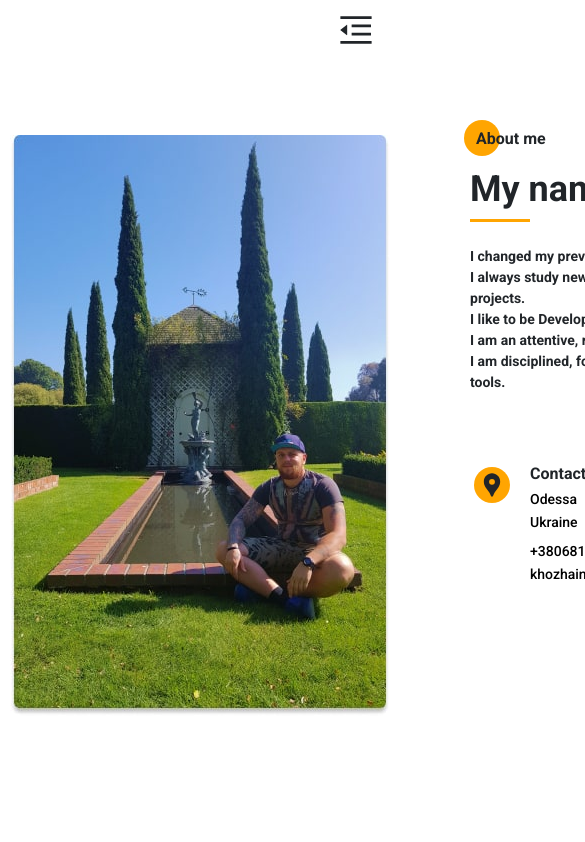
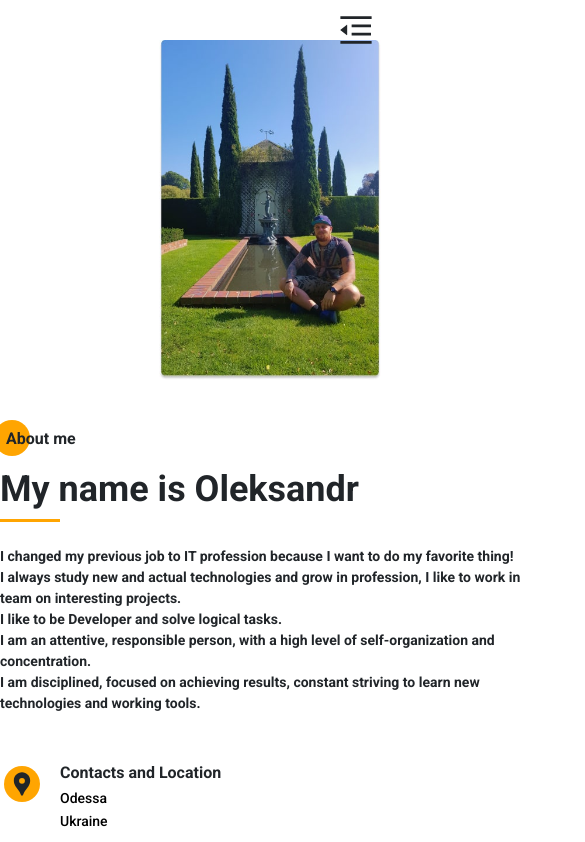
Before and after one commit to khozhainov-aleksandr/Porfolio-Khozhainov-Oleksandr, a Next.js app: page /about-me in a window 390 px wide. Shown: the top 842 px of the page, 585 px wide, since content can reach past the window. Built offline with nearby package versions, Linux system fonts and the light colour scheme.

Commit message:
update styles

```diff
--- a/src/styles/AboutMe.module.scss
+++ b/src/styles/AboutMe.module.scss
@@ -138,3 +138,89 @@
   @include buttonColored;
   @include hover_effect;
 }
+
+// ! Start @media
+
+@media (max-width: 1200px) {
+  .container {
+    max-width: 960px;
+  }
+
+  .mainWrapper {
+    grid-template-columns: 400px 520px;
+    column-gap: 40px;
+  }
+
+  .skillsWrapper {
+    column-gap: 20px;
+    grid-template:
+      repeat(2, minmax(115px, auto))
+      / repeat(2, 250px);
+  }
+
+  .skillsItem {
+    grid-template-columns: 40px 195px;
+    column-gap: 15px;
+  }
+}
+
+@media (max-width: 992px) {
+  .container {
+    max-width: 720px;
+  }
+
+  .mainWrapper {
+    grid-template-columns: 300px 380px;
+  }
+
+  .skillsWrapper {
+    grid-template-columns: 380px;
+    grid-auto-rows: minmax(115px, auto);
+  }
+
+  .skillsItem {
+    grid-template-columns: 40px 320px;
+    column-gap: 20px;
+  }
+}
+
+@media (max-width: 768px) {
+  .container {
+    max-width: 540px;
+  }
+
+  .about {
+    padding-top: 40px;
+  }
+
+  .mainWrapper {
+    grid-template: 400px auto auto / 1fr;
+  }
+
+  .myPhoto {
+    grid-row: unset;
+  }
+
+  .skillsWrapper {
+    grid-template-columns: repeat(2, 260px);
+  }
+
+  .skillsItem {
+    grid-template-columns: 40px 200px;
+    column-gap: 20px;
+  }
+}
+
+@media (max-width: 576px) {
+  .container {
+    max-width: 540px;
+  }
+
+  .mainWrapper {
+    grid-template: 340px auto auto / 1fr;
+  }
+
+  .skillsWrapper {
+    grid-template-columns: 1fr;
+  }
+}
```
